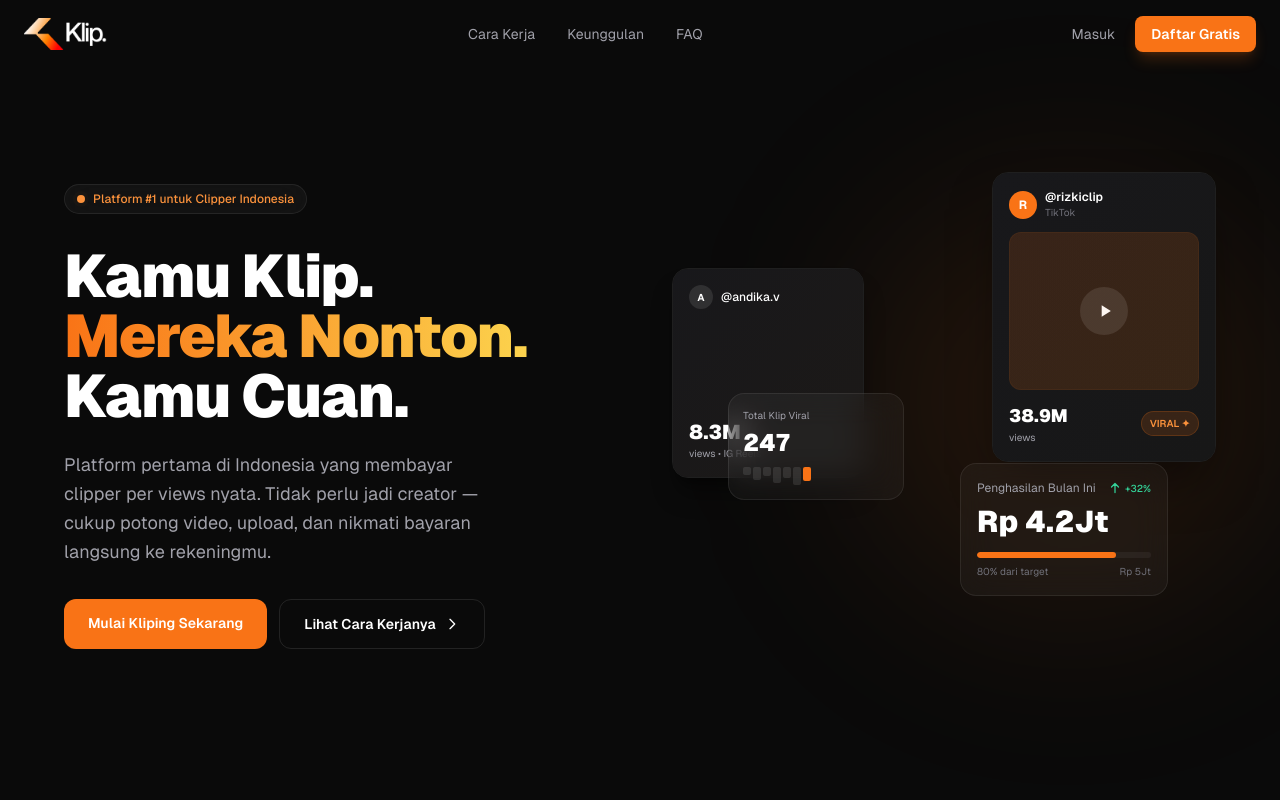
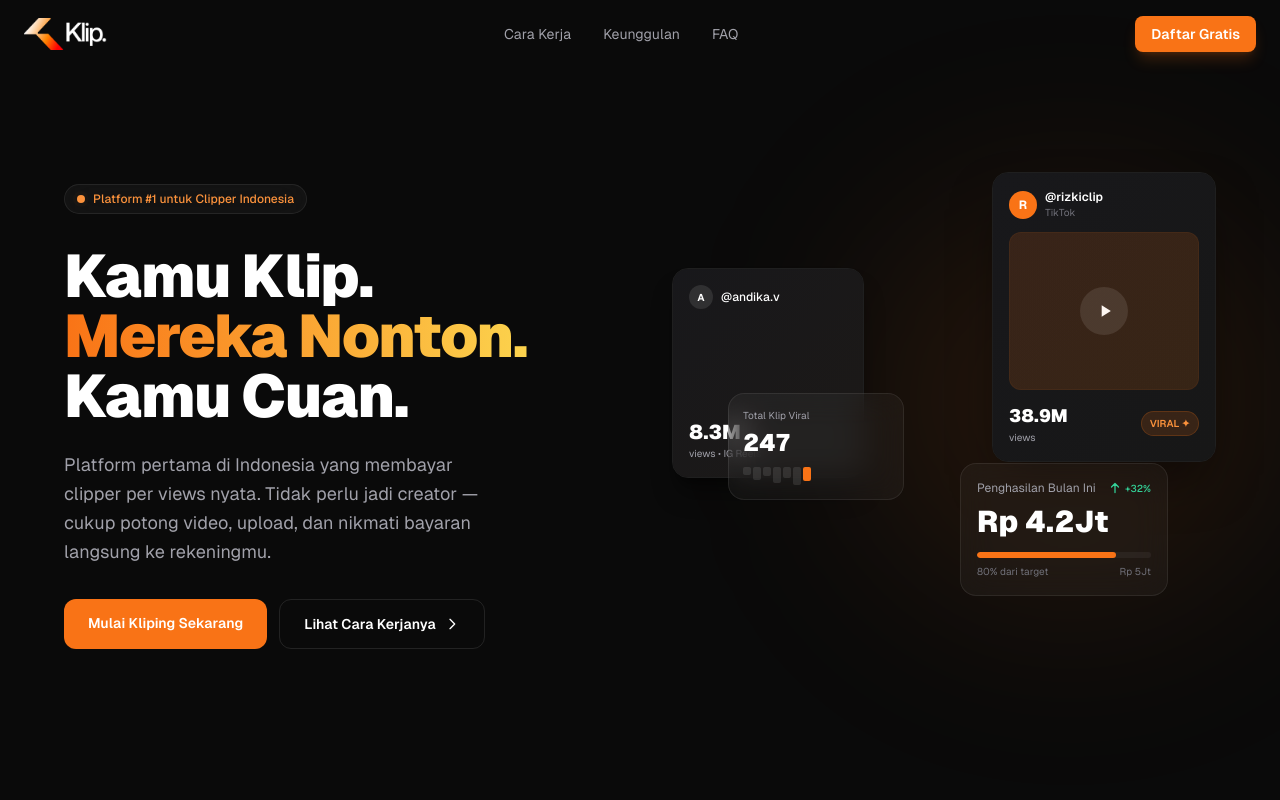
Before and after one commit to TWS-Official/klip, a Next.js app: page / in a window 1280 px wide. Shown: the top 800 px of the page. Built offline with nearby package versions, Linux system fonts and the light colour scheme.

Commit message:
Update Navbar.tsx

```diff
--- a/src/components/Navbar.tsx
+++ b/src/components/Navbar.tsx
@@ -42,9 +42,6 @@ export default function Navbar() {
 
         {/* Desktop CTA */}
         <div className="hidden md:flex items-center gap-3">
-          <button className="text-sm text-zinc-400 hover:text-white transition-colors duration-200 px-2">
-            Masuk
-          </button>
           <a href="https://discord.gg/klip" target="_blank" rel="noopener noreferrer" className="px-4 py-2 gradient-bg text-white text-sm font-semibold rounded-lg hover:opacity-90 transition-opacity shadow-lg shadow-orange-500/20">
             Daftar Gratis
           </a>
@@ -93,9 +90,6 @@ export default function Navbar() {
             FAQ
           </a>
           <div className="flex gap-3 pt-2">
-            <button className="flex-1 py-2.5 text-sm text-zinc-300 border border-white/10 rounded-lg hover:bg-white/5 transition-colors">
-              Masuk
-            </button>
             <a href="https://discord.gg/klip" target="_blank" rel="noopener noreferrer" className="flex-1 py-2.5 gradient-bg text-white text-sm font-semibold rounded-lg hover:opacity-90 transition-opacity text-center">
               Daftar Gratis
             </a>
```
